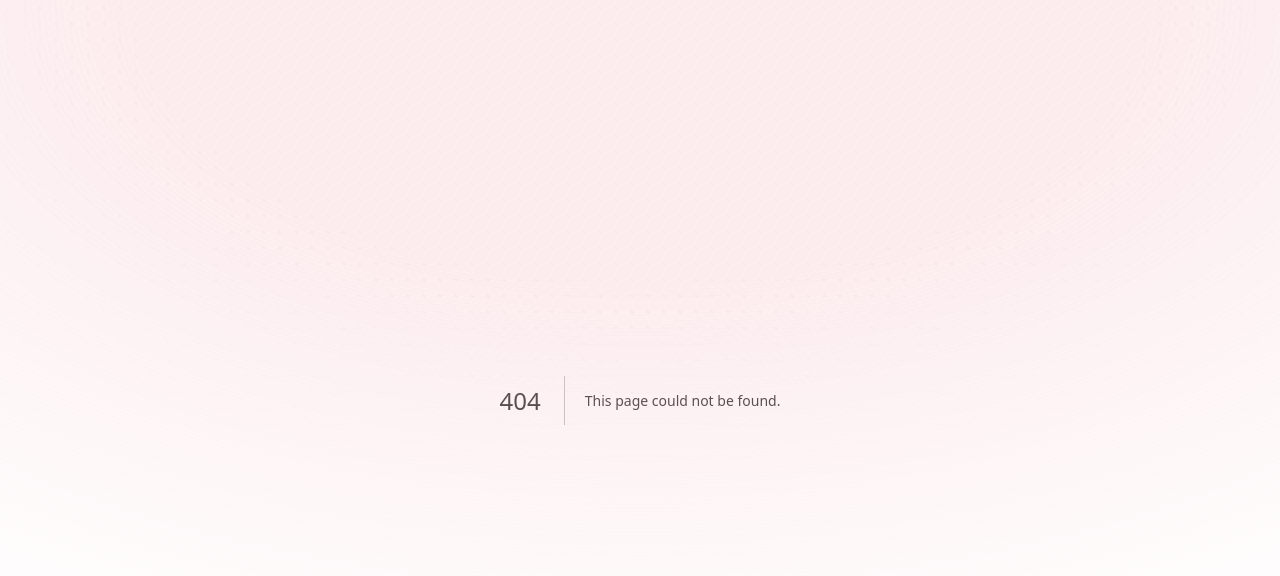
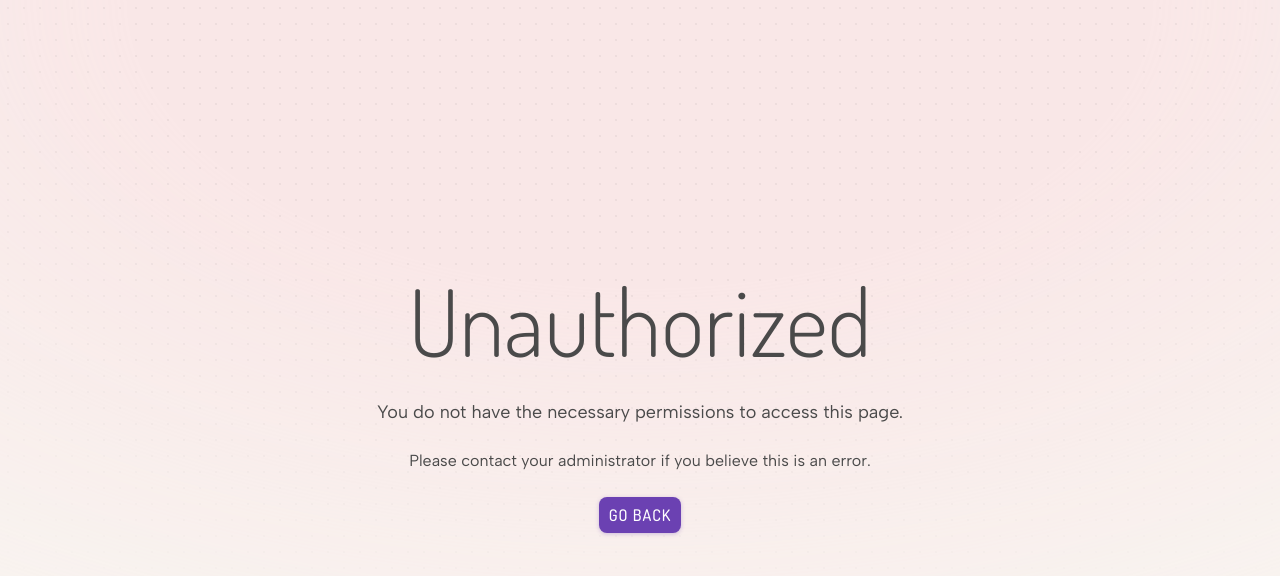
Before and after one commit to jordachewd/Cellesseon, a Next.js app: page /401 in a window 1280 px wide. Before the commit this address had no page. Shown: the top 576 px of the page. Built offline with nearby package versions, Linux system fonts and the light colour scheme; what @mui/material-nextjs, tailwindcss-animated would draw is missing.

Commit message:
fixed middleware redirects

```diff
--- a/package.json
+++ b/package.json
@@ -10,6 +10,7 @@
     "lint": "next lint"
   },
   "dependencies": {
+    "@clerk/backend": "^1.23.8",
     "@emotion/cache": "^11.14.0",
     "@emotion/react": "^11.14.0",
     "@emotion/styled": "^11.14.0",
--- /dev/null
+++ b/src/app/401/page.tsx
@@ -0,0 +1,25 @@
+"use client";
+import PageWrapper from "@/components/layout/PageWrapper";
+import { Button, Typography } from "@mui/material";
+import { useRouter } from "next/navigation";
+
+const UnauthorizedPage = () => {
+  const router = useRouter();
+  return (
+    <PageWrapper className="flex-col gap-6">
+      <Typography variant="h1">Unauthorized</Typography>
+      <Typography variant="body1">
+        You do not have the necessary permissions to access this page.
+      </Typography>
+
+      <Typography variant="body2">
+        Please contact your administrator if you believe this is an error.
+      </Typography>
+      <Button variant="contained" size="small" onClick={() => router.push("/")}>
+        Go Back
+      </Button>
+    </PageWrapper>
+  );
+};
+
+export default UnauthorizedPage;
```
Also changed, not shown: src/middleware.tsx (+29 -12 lines), 1 other file (tests, documents, lock files or other folders).
